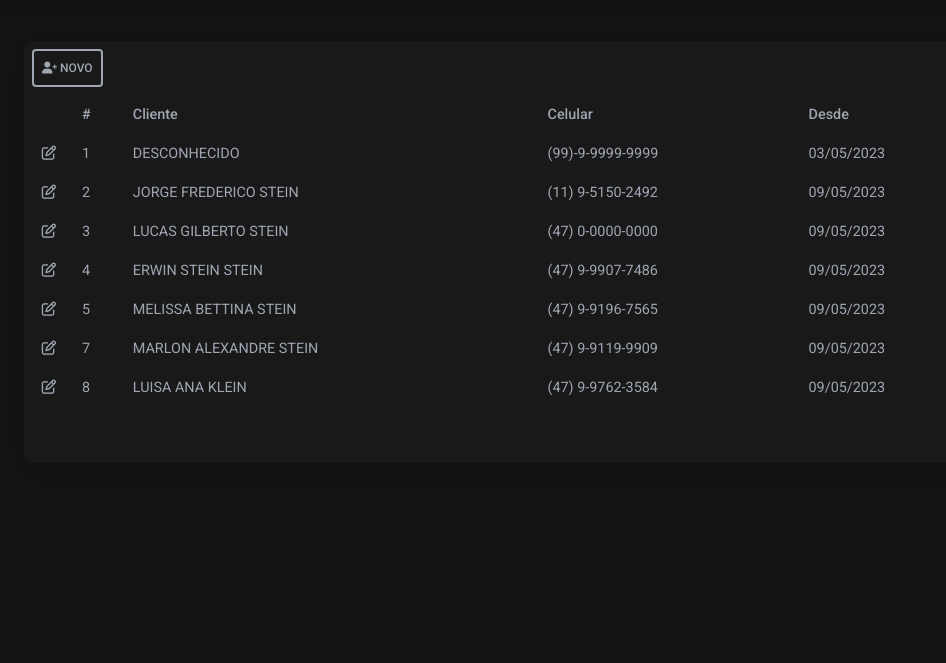
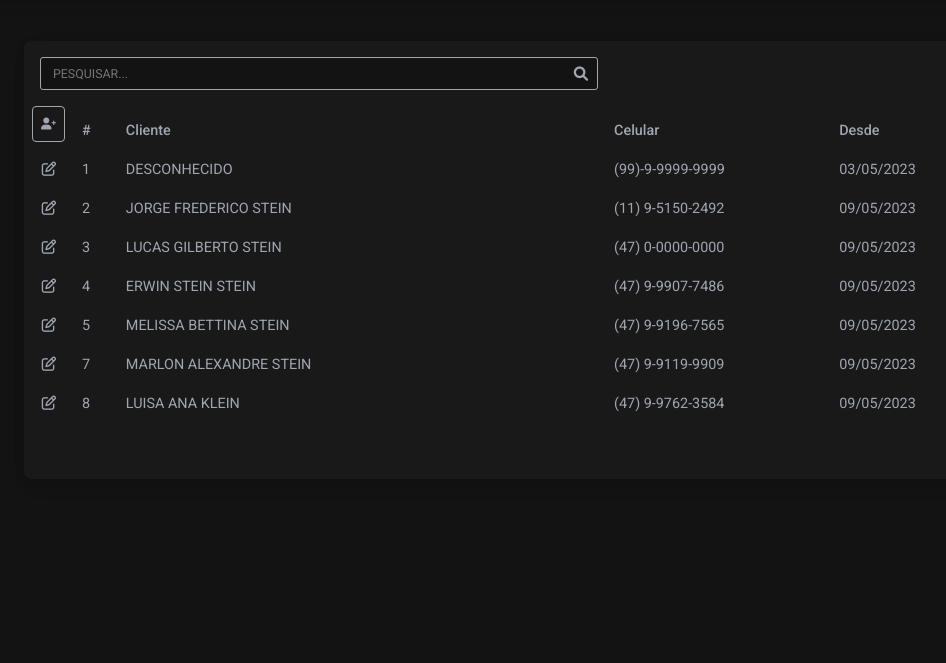
Before and after one commit to erwin-hc/material-schmithausen, a Flask app: page /clientes in a window 1280 px wide. Shown: the part 59-722 px from the top of the page, without its empty margins (116-1062 px from the left). Run offline with Flask 3, Linux system fonts and the light colour scheme; a user stored in the database is signed in; data comes from the database, SQL or seed files in the repository; some libraries are stand-ins or nearby versions.

Commit message:
16/05/23 - 16:41

```diff
--- a/website/static/css/base.css
+++ b/website/static/css/base.css
@@ -21,12 +21,19 @@ table tbody tr:hover {
   background-color: var(--color-dark)!important;
 }
 .btn-outline-light {
-  border: 2px solid var(--color-secondary);
+  border: 1px solid var(--color-secondary);
   color: var(--color-secondary);
 }
+.btn-outline-primary {
+  border: 1px solid var(--color-primary);
+}
+.btn-outline-danger {
+  border: 1px solid var(--color-danger);
+}
+
 .btn-outline-light:focus,
 .btn-outline-light:hover {
-  border: 2px solid var(--color-orange)!important;
+  border: 1px solid var(--color-orange)!important;
   color: var(--color-orange)!important;
   background-color: rgba(255,165,0,0.1)!important;
 }
--- a/website/templates/clientes_atualizar.html
+++ b/website/templates/clientes_atualizar.html
@@ -98,7 +98,7 @@ ATUALIZAR CLIENTE</h2>
 {% block titlefooter %}
 <span style="color:#9FA6B2">
 <i class="fa-regular fa-user fa-sm"></i>
-&nbsp;{{ user.first_name | upper }}
+&nbsp;{{ user.first_name.split()[0] | upper }}
 &nbsp;&nbsp;&nbsp;
 <span style="color:#9FA6B2">
 <i class="fa-regular fa-calendar fa-sm"> </i>
--- a/website/templates/clientes_cadastrar.html
+++ b/website/templates/clientes_cadastrar.html
@@ -58,7 +58,7 @@ CADASTRO DE CLIENTES</h2>
 <!-- *********************************************************** -->
 <div class="text-center">
       <input style="width:125px" type="submit" value="CADASTRAR" class="btn btn-outline-light m-1" />
-      <a     style="width:125px" href="/clientes" class="btn btn-outline-danger m-1">CANCELAR</a>
+      <a     style="width:125px" href="/clientes" class="btn btn-outline-primary m-1">CANCELAR</a>
 </div>
 
 </form>
@@ -70,7 +70,7 @@ CADASTRO DE CLIENTES</h2>
 {% block titlefooter %}
 <span style="color:#9FA6B2">
 <i class="fa-regular fa-user fa-sm"></i>
-&nbsp;{{ user.first_name | upper }}
+&nbsp;{{ user.first_name.split()[0] | upper }}
 &nbsp;&nbsp;&nbsp;
 <span style="color:#9FA6B2">
 <i class="fa-regular fa-calendar fa-sm"> </i>
--- a/website/templates/clientes_listar.html
+++ b/website/templates/clientes_listar.html
@@ -8,26 +8,42 @@ style="height:100vh;padding-top:100px">
  <div class="table-responsive w-100 card bg-dark larg-max m-auto"
  style="padding-bottom: 40px">
 
-  <table id="tb-clientes" class="table table-borderless table-sm bg-dark text-secondary">
+  <table  class="table table-borderless table-sm bg-dark text-secondary">
               <thead>
               	<tr>
-              		<th class="text-nowrap" scope="col" colspan="6">
-                      <a href="/clientes_cadastrar" class="p-2 btn btn-sm btn-outline-light">
-                          <i class="fa-solid fa-user-plus"></i>
-                          Novo
-                      </a>
+<tr>
+<th class="text-nowrap" scope="col" colspan="3">
+
+      <div class="form-outline mt-2 ps-2"
+      style="margin-bottom: 0!important;padding-bottom: 0!important;">
+      <i class="fa-solid fa-magnifying-glass trailing"></i>
+       <input type="text"
+       style="text-transform:uppercase"
+       id="inputPesquisarCliente"
+       class="myInputs form-control-sm"
+       placeholder="Pesquisar..."
+       onkeyup='pesquisarTabelaClientes()'
+      />
+      </div>
+
+
 </th>
 </tr>
+<thead>
   <tr>
-                  <th class="text-nowrap" scope="col"></th>
+    <th class="text-nowrap" scope="col">
+      <a href="/clientes_cadastrar" class="p-2 btn btn-sm btn-outline-light">
+      <i class="fa-solid fa-user-plus"></i></a>
+    </th>
     <th class="text-nowrap" scope="col">#</th>
-                  <th class="text-nowrap" scope="col">Cliente</th>
+    <th class="text-nowrap" scope="col"
+    style="min-width: 275px;">Cliente</th>
     <th class="text-nowrap" scope="col">Celular</th>
     <th class="text-nowrap" scope="col">Desde</th>
     <th class="text-nowrap" scope="col"></th>
   </tr>
 </thead>
-    <tbody>
+    <tbody id="tb-clientes">
       {% for i in clientes %}
       <tr>
 				<td class="text-center" style="width: 50px">
@@ -54,12 +70,36 @@ style="height:100vh;padding-top:100px">
   </div>
 </div>
 
+<script>
+function pesquisarTabelaClientes() {
+    var input, filter, found, table, tr, td, i, j;
+    input = document.getElementById("inputPesquisarCliente");
+    filter = input.value.toUpperCase();
+    table = document.getElementById("tb-clientes");
+    tr = table.getElementsByTagName("tr");
+    for (i = 0; i < tr.length; i++) {
+        td = tr[i].getElementsByTagName("td");
+        for (j = 0; j < td.length; j++) {
+            if (td[j].innerHTML.toUpperCase().indexOf(filter) > -1) {
+                found = true;
+            }
+        }
+        if (found) {
+            tr[i].style.display = "";
+            found = false;
+        } else {
+            tr[i].style.display = "none";
+        }
+    }
+}
+</script>
+
 {% endblock %}
 
 {% block titlefooter %}
 <span style="color:#9FA6B2">
 <i class="fa-regular fa-user fa-sm"></i>
-&nbsp;{{ user.first_name | upper }}
+&nbsp;{{ user.first_name.split()[0] | upper }}
 &nbsp;&nbsp;&nbsp;
 <span style="color:#9FA6B2">
 <i class="fa-regular fa-calendar fa-sm"> </i>
```
Also changed, not shown: website/templates/usuarios_listar.html (+5 -8 lines). Lines whose indentation alone changed are shown as unchanged.
